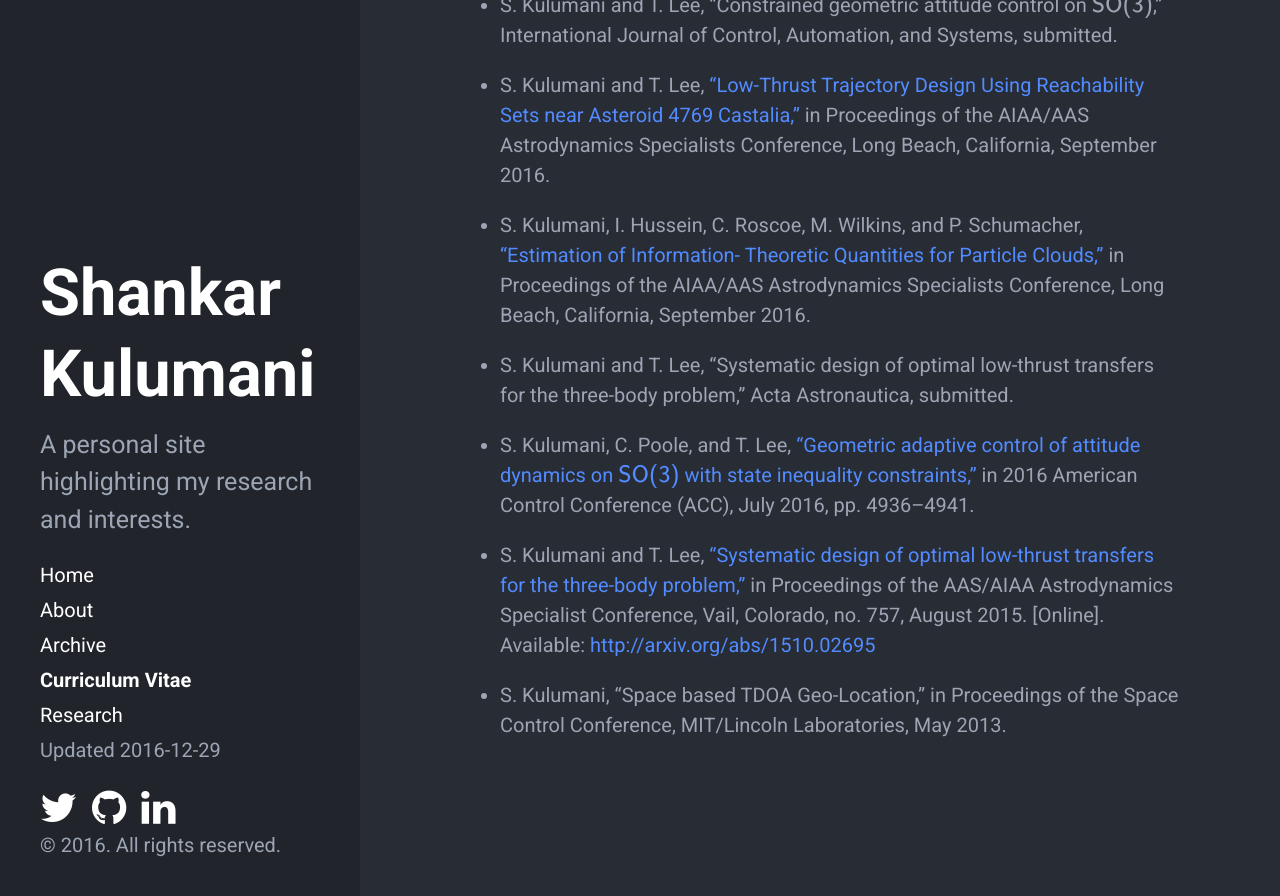
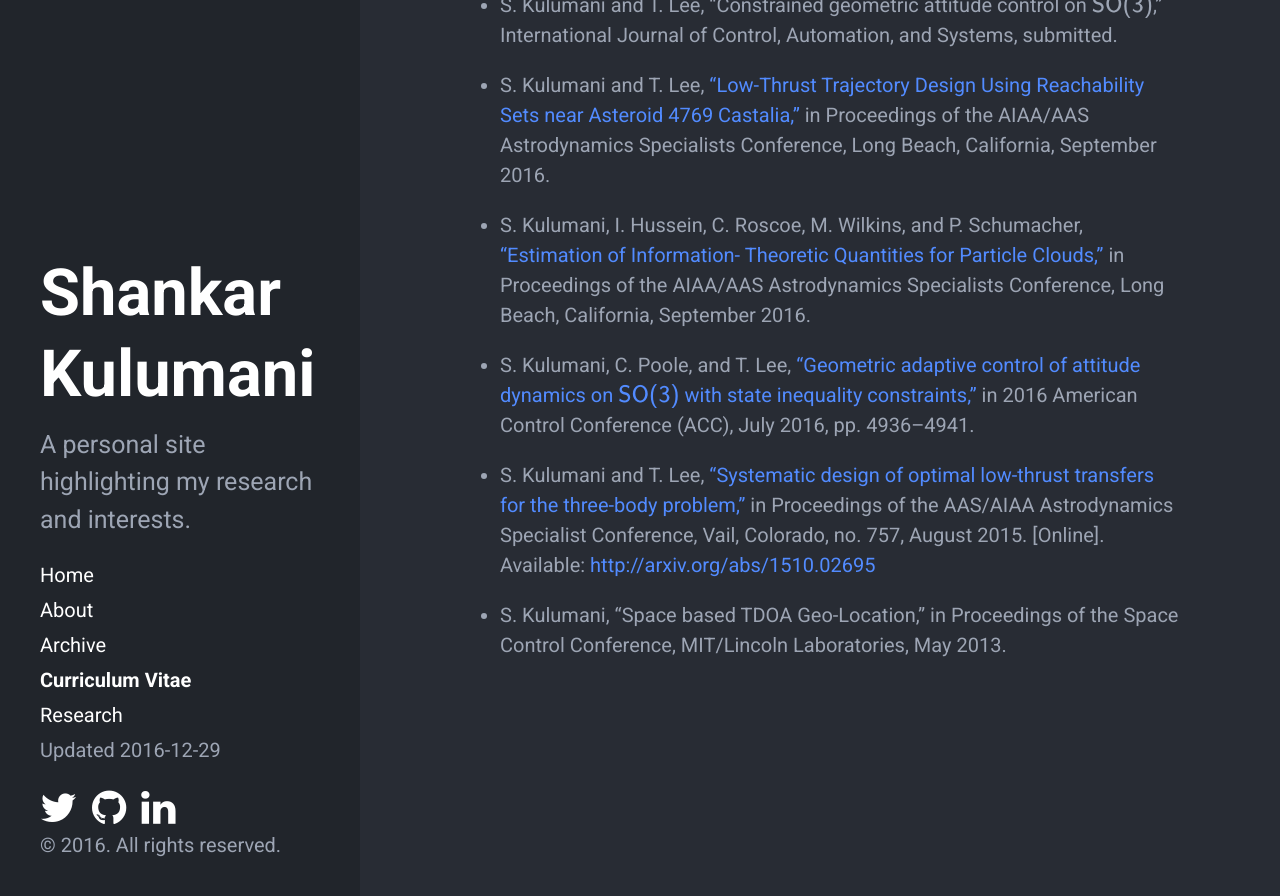
Before and after one commit to skulumani/skulumani.github.io, a Jekyll site: the page built from cv.md, in a window 1280 px wide and 900 px high, scrolled down 1123 px. Shown: the top 896 px of the window. Built offline with Jekyll 4.4.1, drawn with Linux system fonts in a browser that asks for light colours; nearby versions of some CDN libraries; formulas are drawn with MathJax 3.

Commit message:
Remove rejected acta paper

```diff
--- a/cv.md
+++ b/cv.md
@@ -39,8 +39,6 @@ SSPI | Most Innovative/Creative Project | 2015
 
 * S. Kulumani, I. Hussein, C. Roscoe, M. Wilkins, and P. Schumacher, [“Estimation of Information- Theoretic Quantities for Particle Clouds,”]({% post_url 2016-10-15-2016AAS-B %}) in Proceedings of the AIAA/AAS Astrodynamics Specialists Conference, Long Beach, California, September 2016.
 
-* S. Kulumani and T. Lee, “Systematic design of optimal low-thrust transfers for the three-body problem,” Acta Astronautica, submitted.
-
 * S. Kulumani, C. Poole, and T. Lee, [“Geometric adaptive control of attitude dynamics on \\( \mathsf{SO(3)} \\) with state inequality constraints,”]({% post_url 2015-10-09-2016ACC%}) in 2016 American Control Conference (ACC), July 2016, pp. 4936–4941.
 
 * S. Kulumani and T. Lee, [“Systematic design of optimal low-thrust transfers for the three-body problem,”]({% post_url 2015-08-10-2015AAS%}) in Proceedings of the AAS/AIAA Astrodynamics Specialist Conference, Vail, Colorado, no. 757, August 2015. [Online]. Available: [http://arxiv.org/abs/1510.02695](http://arxiv.org/abs/1510.02695)
```
